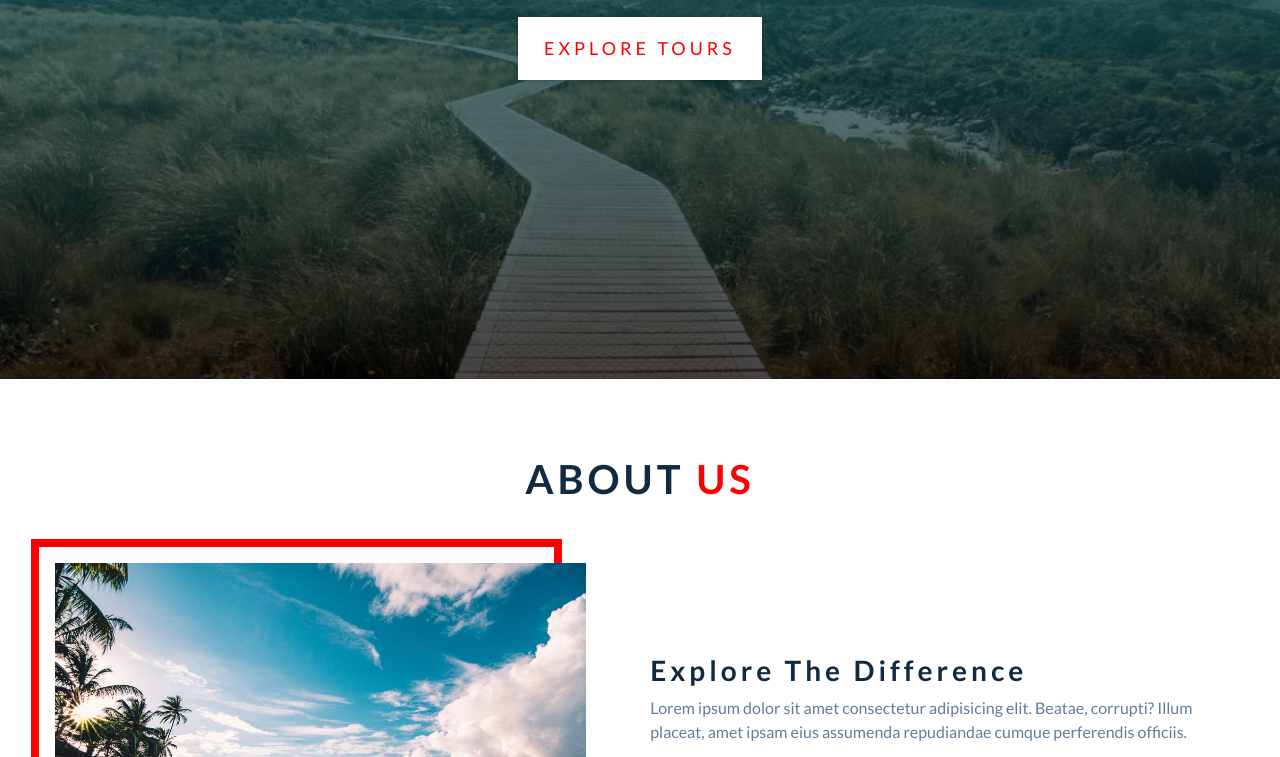
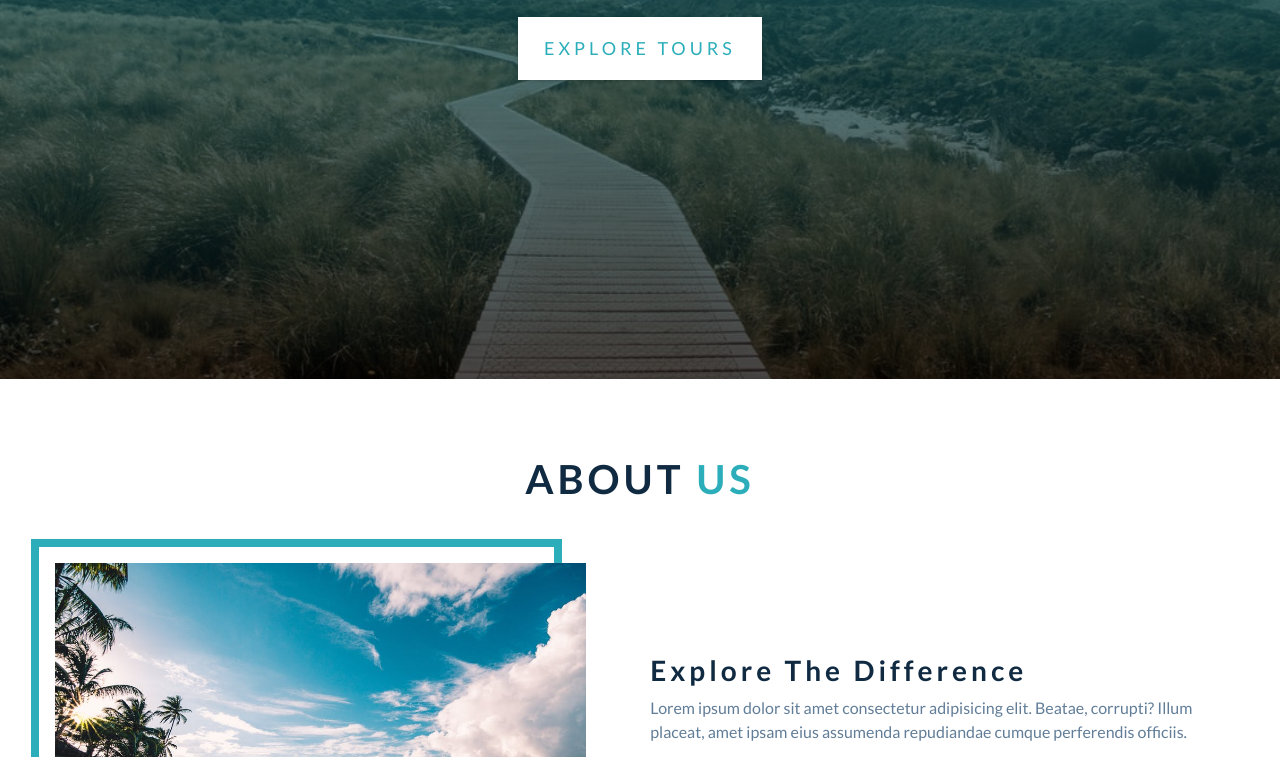
Before and after one commit to hedzervargas/backroads_remade, a plain HTML site: page index.html in a window 1280 px wide. Shown: the part 421-1178 px from the top of the page. Drawn offline with Linux system fonts and the light colour scheme.

Commit message:
primary color back to original

```diff
--- a/css/styles.css
+++ b/css/styles.css
@@ -19,7 +19,6 @@ Variables
   --clr-primary-4: hsl(184, 77%, 34%);
   /* primary/main color */
   --clr-primary-5: hsl(185, 62%, 45%);
-  --clr-primary-5: red;
   /* lighter shades of primary color */
   --clr-primary-6: hsl(185, 57%, 50%);
   --clr-primary-7: hsl(184, 65%, 59%);
```
